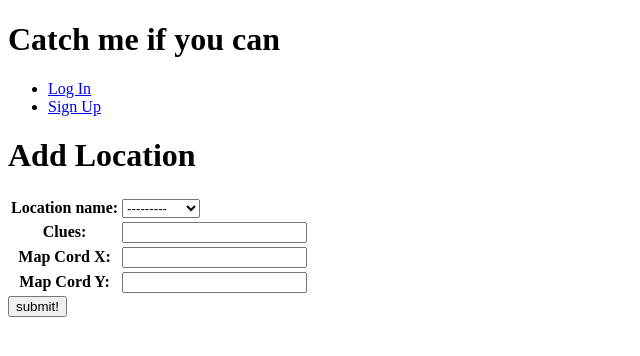
After one commit to MostlyWanted/catch-me-if-you-can, a Django app: page /location/create in a window 1280 px wide. The commit adds this page. Shown: the top 356 px of the page, without its empty margins (0-640 px from the left). Run offline with Django 3.2, Linux system fonts and the light colour scheme.

Commit message:
still working on the association you know what it is

```diff
--- a/catchmeifyoucan/main_app/models.py
+++ b/catchmeifyoucan/main_app/models.py
@@ -5,25 +5,37 @@ from django.db.models.fields.related import OneToOneField
 from django.urls import reverse
 
 # Create your models here.
+LOCATION = (
+    # ('NULL','NULL')
+    ('CANADA','CANADA'),
+    ('USA','USA'),
+    ('ARCTIC','ARCTIC'),
+
+    )
+
 
 
 class Location(models.Model):
     # INCLDES THE CLUES China id1 , Canada, USA, 4,5 ,56   ..... 10 boom theres frank
-    location_name = models.CharField(max_length=200)
+    location_name = models.CharField(
+        choices = LOCATION,
+        max_length=200
+    )
     clues = models.CharField(max_length=500)
     map_Cord_X = models.FloatField()
     map_Cord_Y = models.FloatField()
 
+class Game(models.Model):
+    name = models.CharField(max_length=200)
+    number_of_lvls = models.IntegerField(default=0)
+    description = models.TextField(max_length=200)
+    locations = models.ManyToManyField(Location, null = True)
 
 class User(models.Model):
     name = models.CharField(max_length=200)
     win_or_not = models.BooleanField()
 
 
-class Game(models.Model):
-    name = models.CharField(max_length=200)
-    number_of_lvls = models.IntegerField(default=0)
-    description = models.TextField(max_length=200)
 
     def get_absolut_url(self):
         return reverse('detail', kwargs={'game_id': self.id})
--- /dev/null
+++ b/catchmeifyoucan/main_app/templates/main_app/location_form.html
@@ -0,0 +1,15 @@
+{% extends 'base.html' %}
+{% block content %}
+{% if object %}
+<h1> Edit <span class = "teal-text"> {{object.name}}</span></h1>
+{% else %}
+<h1> Add Location</h1>
+{% endif %}
+<form action = "" method="post">
+{% csrf_token %}
+<table>
+    {{form.as_table}}
+</table>
+<input type = "submit" value = "submit!" class = "btn">
+</form>
+{% endblock %}
--- a/catchmeifyoucan/main_app/urls.py
+++ b/catchmeifyoucan/main_app/urls.py
@@ -9,4 +9,9 @@ urlpatterns = [
     path('games/create', views.GameCreate.as_view(), name='games_create'),
     path('games/<int:pk>/update', views.GameUpdate.as_view(), name='games_update'),
     path('games/<int:pk>/delete', views.GameDelete.as_view(), name='games_delete'),
+    # path('location/<int:game_id>/', views.location_details, name='locations_details'),
+    path('location/create', views.LocationCreate.as_view(), name='locations_create'),
+    path('location/<int:pk>/update', views.LocationUpdate.as_view(), name='locations_update'),
+    path('location/<int:pk>/delete', views.LocationDelete.as_view(), name='locations_delete'),
+    path ('games/<int:game_id>/assoc_location/<int:location_id>/', views. assoc_location, name='assoc_location')
 ]
--- a/catchmeifyoucan/main_app/views.py
+++ b/catchmeifyoucan/main_app/views.py
@@ -5,21 +5,33 @@ from django.contrib.auth.forms import UserCreationForm
 from django.contrib.auth.decorators import login_required
 from django.contrib.auth.mixins import LoginRequiredMixin
 from django.views.generic.edit import CreateView, UpdateView, DeleteView
-
-from .models import Game
+from .models import Game, Location
+from .forms import LocationForm
 
 
 def home(request):
     return HttpResponse('< h1 > hello this is our game < /h1 > ')
 
 
+
 class GameCreate(CreateView):
     model = Game
-    fields = '__all__'
+    fields = ['name','number_of_lvls','description']
     last_record = Game.objects.all().count() + 1
     success_url = f'/games/{last_record}/'
     # success_url = '/games/'
 
+
+class LocationCreate(CreateView):
+    model = Location
+    fields = '__all__'
+    # last_record = Location.objects.all().count() + 1
+    # success_url = f'/games/{last_record}/'
+    # success_url =  f'/games/{last_record}/'
+
+def assoc_location(request, game_id, location_id):
+    Game.objects.get(id=game_id).location.add(location_id)
+    return redirect('game_details', game_id=game_id)
 
 @login_required
 def games(request):
@@ -31,7 +43,9 @@ def games(request):
 @login_required
 def game_details(request, game_id):
     game = Game.objects.get(id=game_id)
-    return render(request, 'games/details.html/', {'game': game})
+    locationsOptions = Location.objects.all()
+    location_form = LocationForm()
+    return render(request, 'games/details.html/', {'game': game, 'location_form': location_form, 'locations': locationsOptions})
 
 
 def signup(request):
@@ -63,3 +77,12 @@ class GameUpdate(UpdateView):
 class GameDelete(DeleteView):
     model = Game
     success_url = '/games/'
+
+class LocationUpdate(UpdateView):
+    model = Location
+    fields = '__all__'
+    success_url = '/games/'
+
+class LocationDelete(DeleteView):
+    model = Location
+    success_url = '/games/'
```
Also changed, not shown: catchmeifyoucan/main_app/forms.py (added, +7 -0 lines), catchmeifyoucan/main_app/templates/games/details.html (+59 -0 lines), catchmeifyoucan/main_app/templates/main_app/location_confirm_delete.html (added, +11 -0 lines), catchmeifyoucan/main_app/migrations/0002_auto_20210831_1711.py (added), catchmeifyoucan/main_app/migrations/0003_alter_game_locations.py (added), catchmeifyoucan/main_app/migrations/0004_alter_game_locations.py (added).
